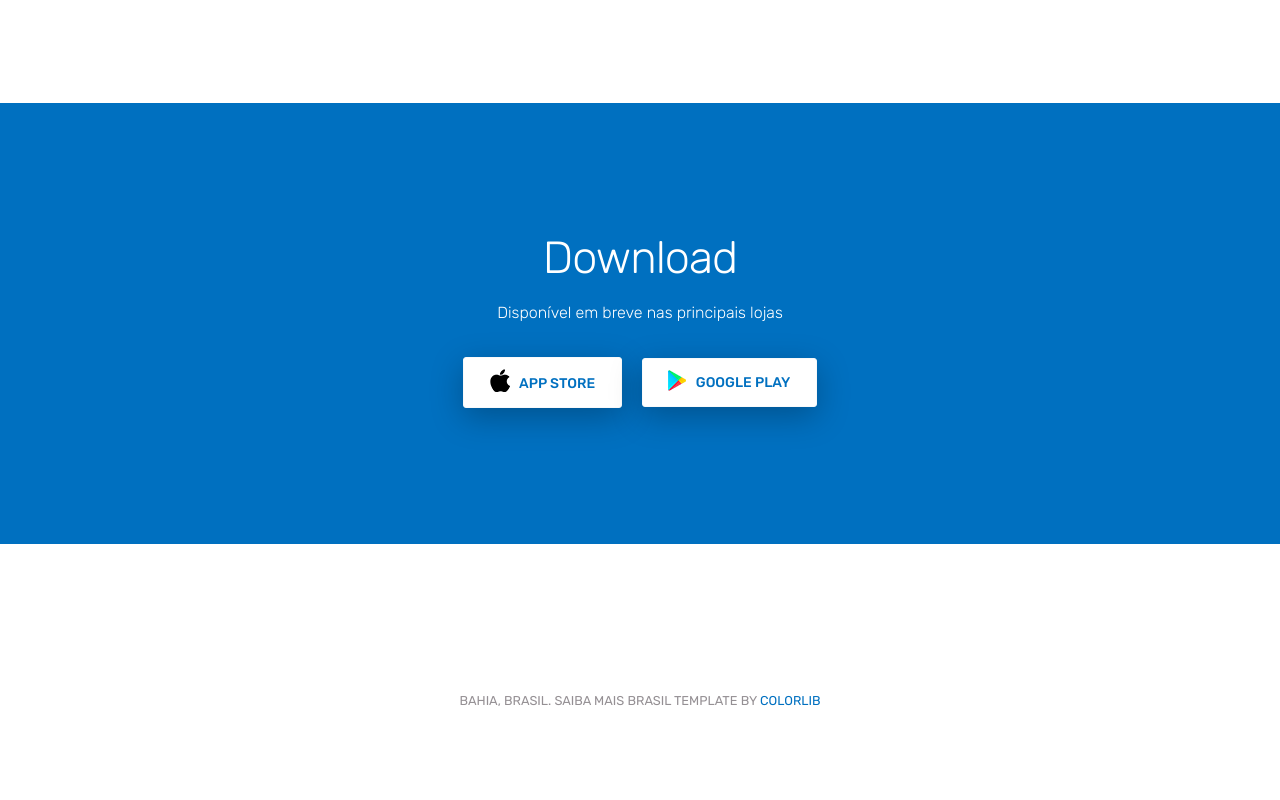
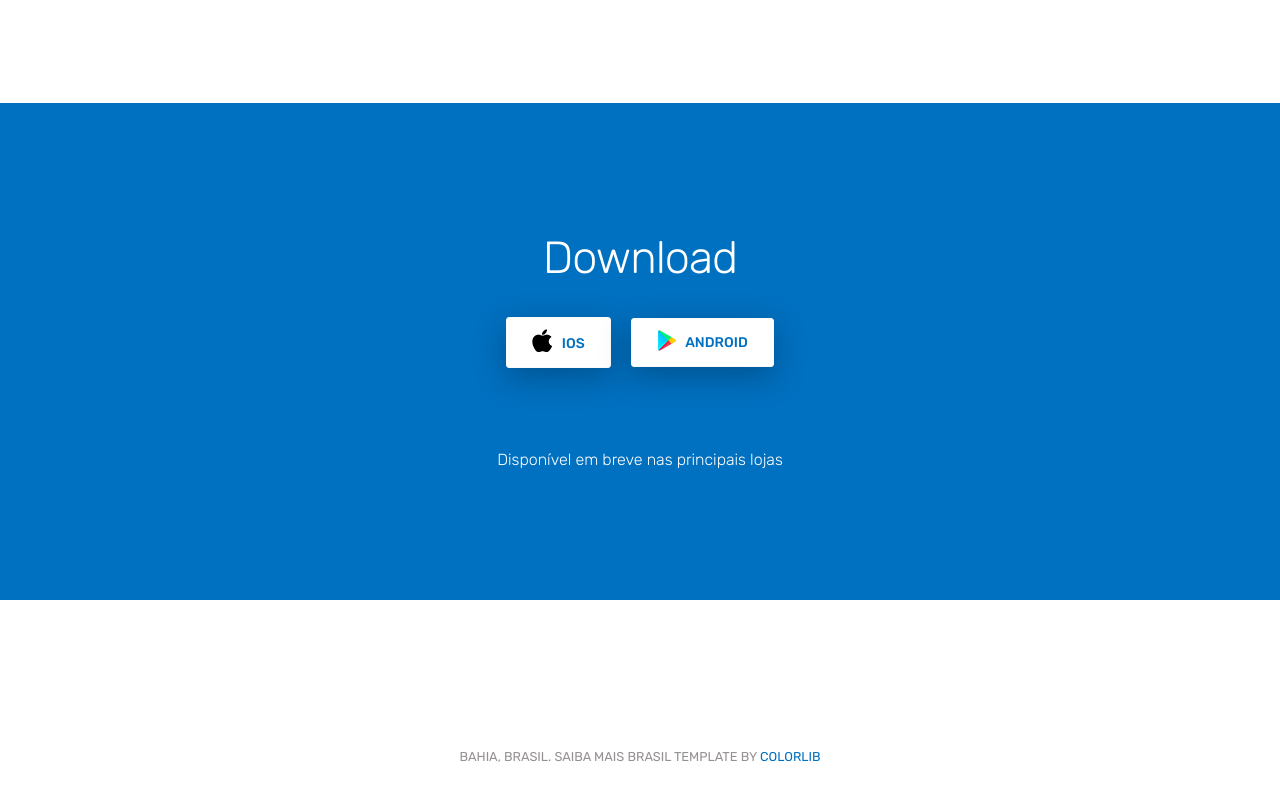
Before and after one commit to saibamaisbrasil/site, a plain HTML site: page index.html in a window 1280 px wide. Shown: the part 4504-5304 px from the top of the page. Drawn offline with Linux system fonts and the light colour scheme.

Commit message:
Adicionado apk para download

```diff
--- a/index.html
+++ b/index.html
@@ -239,11 +239,13 @@ URI     : https://colorlib.com
         <div class="container">
             <div class="call-to-action">
                 <h2>Download</h2>
+                <div class="my-4">
+                    <a href="#" class="btn btn-light"><img src="images/appleicon.png" alt="icon"> iOS</a>
+                    <a href="smb.apk" class="btn btn-light"><img src="images/playicon.png" alt="icon"> Android</a>
+                </div>
+                <br>
+                <br>
                 <p class="tagline">Disponível em breve nas principais lojas</p>
-                <div class="my-4">
-                    <a href="#" class="btn btn-light"><img src="images/appleicon.png" alt="icon"> App Store</a>
-                    <a href="#" class="btn btn-light"><img src="images/playicon.png" alt="icon"> Google play</a>
-                </div>
             </div>
         </div>
     </div>
```
Also changed, not shown: 1 other file.
